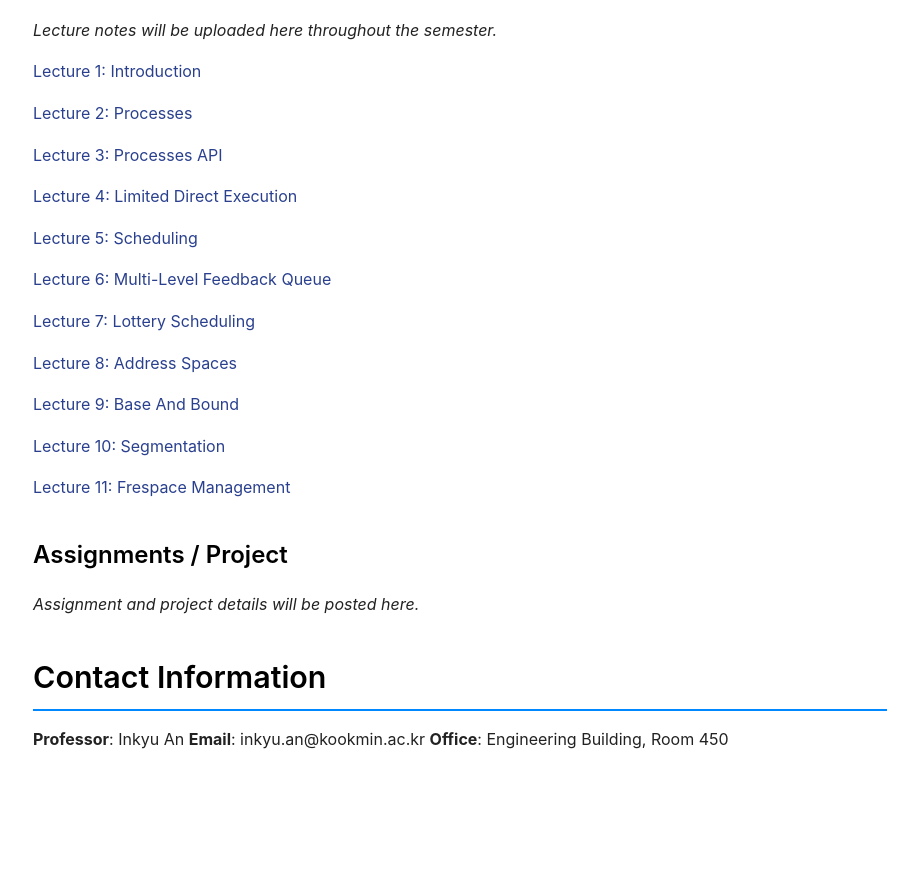
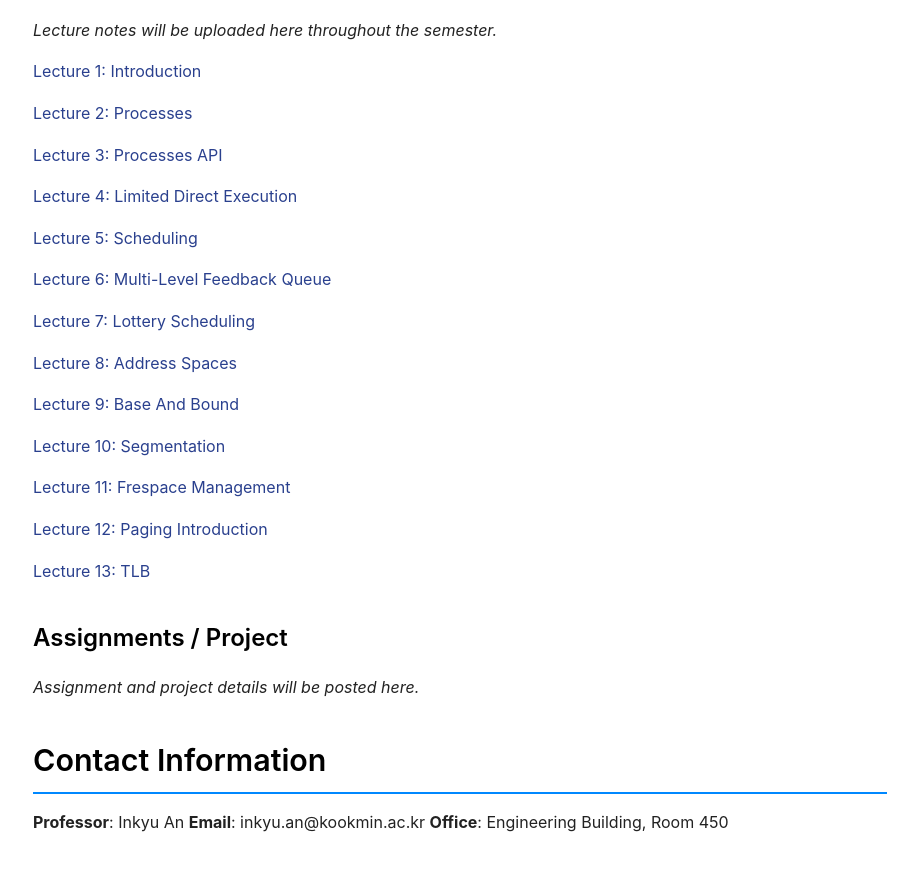
Before and after one commit to mairlab-KM/mairlab-KM.github.io, a Jekyll site: the page built from courses/operating-systems-2026spring.md, in a window 1280 px wide and 900 px high, scrolled down 4155 px. Shown: the top 871 px of the window, without its empty margins (180-1098 px from the left). Built offline with Jekyll 4.4.1, drawn with Linux system fonts in a browser that asks for light colours; before the commit the page ends 4972 px from its top, so only the background shows below that.

Commit message:
Update Lecture notes

```diff
--- a/courses/operating-systems-2026spring.md
+++ b/courses/operating-systems-2026spring.md
@@ -190,6 +190,10 @@ By the end of this course, students will be able to:
 
 [Lecture 11: Frespace Management](/assets/courses/operating-systems-2026spring/lectures/11_FreeSpace_Management.pdf)
 
+[Lecture 12: Paging Introduction](/assets/courses/operating-systems-2026spring/lectures/12_Paging_Introduction.pdf)
+
+[Lecture 13: TLB](/assets/courses/operating-systems-2026spring/lectures/13_Translation_Lookaside_Buffer.pdf)
+
 ### Assignments / Project
 *Assignment and project details will be posted here.*
 
```
Also changed, not shown: 2 other files.
